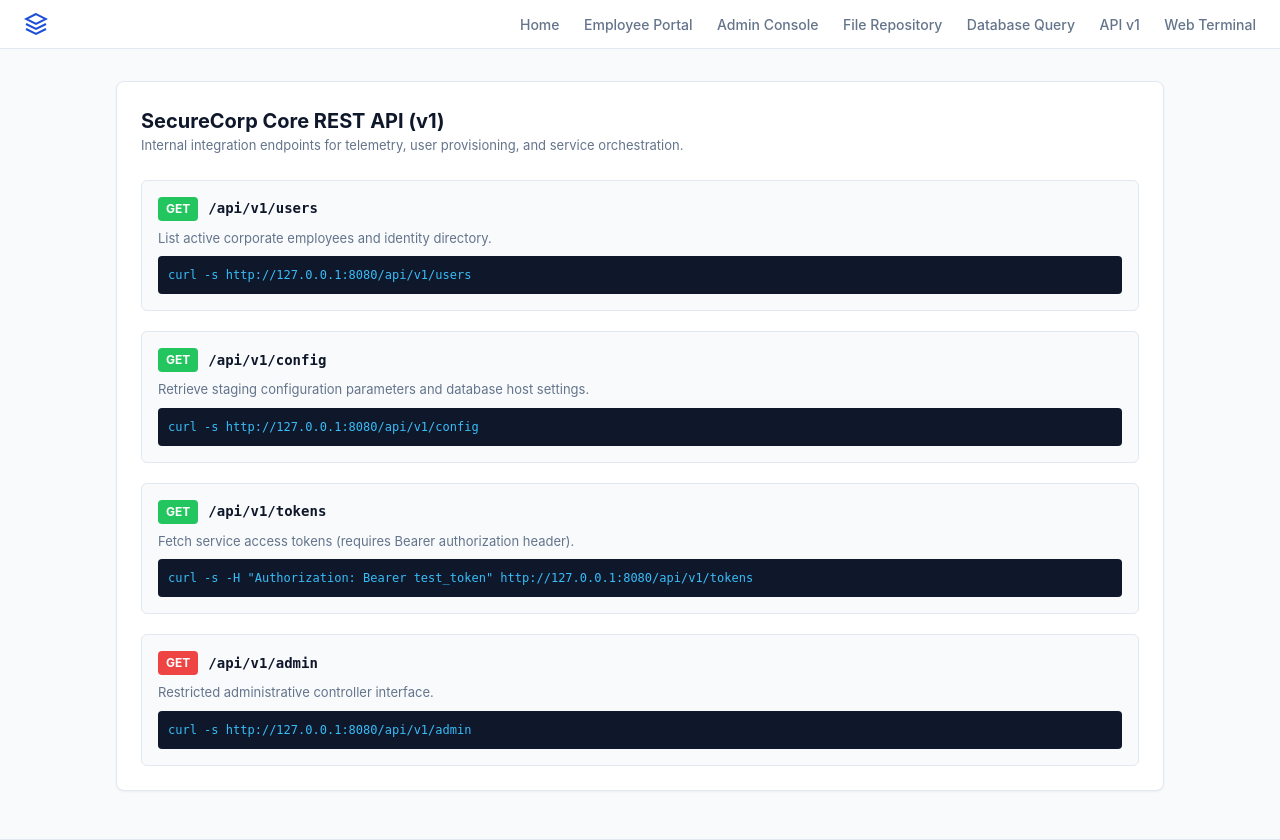
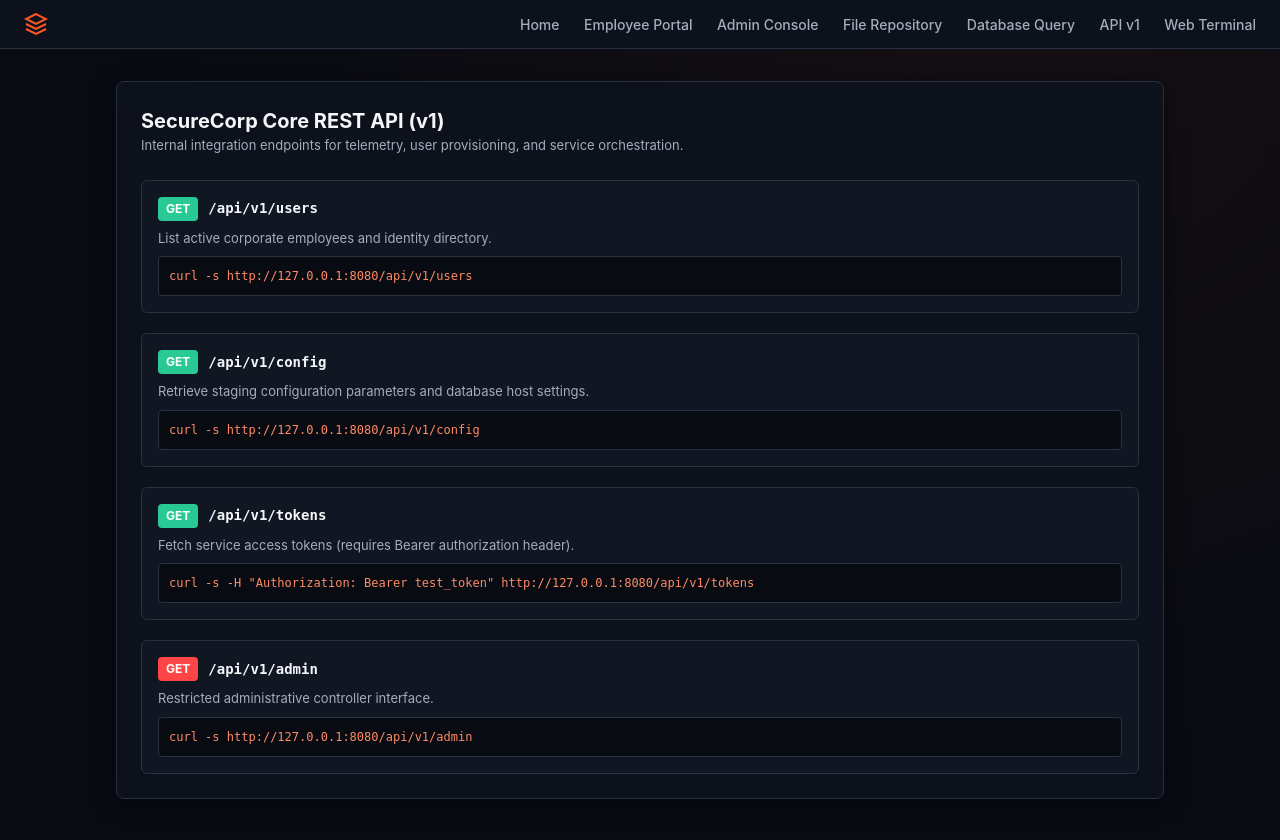
Before and after one commit to chaitanyasai17/honeypot-nexus, a Python web app: template app/honeypot/templates/honeypot/api_docs.html in a window 1280 px wide. Shown: the top 840 px of the page. Run offline with Jinja, Linux system fonts and the light colour scheme; the template is opened without the code that fills it, so the values that code supplies are empty.

Commit message:
feat(ui): complete theme overhaul across honeypot, charts, map, and error views
- Applied premium dark charcoal (#080B12) & orange (#FF5722) palette across all Public Honeypot surfaces
- Aligned overview Chart.js doughnut and bar charts with new threat severity and category tokens
- Updated Leaflet interactive attack map vector layers, marker pulses, and live feeds to orange/red palette
- Modernized error views and SOC details drawers with theme tokens

All 26 pytest tests passing

```diff
--- a/app/honeypot/templates/honeypot/api_docs.html
+++ b/app/honeypot/templates/honeypot/api_docs.html
@@ -10,40 +10,40 @@
   </div>
 
   <div style="display: flex; flex-direction: column; gap: 20px;">
-    <div style="background: #f8fafc; border: 1px solid var(--border); border-radius: 6px; padding: 16px;">
+    <div style="background: #111722; border: 1px solid var(--border); border-radius: 6px; padding: 16px;">
       <div style="display: flex; gap: 10px; align-items: center; margin-bottom: 8px;">
-        <span style="background: #22c55e; color: white; padding: 3px 8px; border-radius: 4px; font-size: 12px; font-weight: 700;">GET</span>
-        <code style="font-size: 14px; font-weight: 600;">/api/v1/users</code>
+        <span style="background: #29C995; color: white; padding: 3px 8px; border-radius: 4px; font-size: 12px; font-weight: 700;">GET</span>
+        <code style="font-size: 14px; font-weight: 600; color: var(--text);">/api/v1/users</code>
       </div>
       <p style="font-size: 13px; color: var(--text-muted); margin-bottom: 8px;">List active corporate employees and identity directory.</p>
-      <pre style="background: #0f172a; color: #38bdf8; padding: 10px; border-radius: 4px; font-size: 12px; overflow-x: auto;">curl -s http://127.0.0.1:8080/api/v1/users</pre>
+      <pre style="background: #080B12; border: 1px solid var(--border); color: #FF8A65; padding: 10px; border-radius: 4px; font-size: 12px; overflow-x: auto;">curl -s http://127.0.0.1:8080/api/v1/users</pre>
     </div>
 
-    <div style="background: #f8fafc; border: 1px solid var(--border); border-radius: 6px; padding: 16px;">
+    <div style="background: #111722; border: 1px solid var(--border); border-radius: 6px; padding: 16px;">
       <div style="display: flex; gap: 10px; align-items: center; margin-bottom: 8px;">
-        <span style="background: #22c55e; color: white; padding: 3px 8px; border-radius: 4px; font-size: 12px; font-weight: 700;">GET</span>
-        <code style="font-size: 14px; font-weight: 600;">/api/v1/config</code>
+        <span style="background: #29C995; color: white; padding: 3px 8px; border-radius: 4px; font-size: 12px; font-weight: 700;">GET</span>
+        <code style="font-size: 14px; font-weight: 600; color: var(--text);">/api/v1/config</code>
       </div>
       <p style="font-size: 13px; color: var(--text-muted); margin-bottom: 8px;">Retrieve staging configuration parameters and database host settings.</p>
-      <pre style="background: #0f172a; color: #38bdf8; padding: 10px; border-radius: 4px; font-size: 12px; overflow-x: auto;">curl -s http://127.0.0.1:8080/api/v1/config</pre>
+      <pre style="background: #080B12; border: 1px solid var(--border); color: #FF8A65; padding: 10px; border-radius: 4px; font-size: 12px; overflow-x: auto;">curl -s http://127.0.0.1:8080/api/v1/config</pre>
     </div>
 
-    <div style="background: #f8fafc; border: 1px solid var(--border); border-radius: 6px; padding: 16px;">
+    <div style="background: #111722; border: 1px solid var(--border); border-radius: 6px; padding: 16px;">
       <div style="display: flex; gap: 10px; align-items: center; margin-bottom: 8px;">
-        <span style="background: #22c55e; color: white; padding: 3px 8px; border-radius: 4px; font-size: 12px; font-weight: 700;">GET</span>
-        <code style="font-size: 14px; font-weight: 600;">/api/v1/tokens</code>
+        <span style="background: #29C995; color: white; padding: 3px 8px; border-radius: 4px; font-size: 12px; font-weight: 700;">GET</span>
+        <code style="font-size: 14px; font-weight: 600; color: var(--text);">/api/v1/tokens</code>
       </div>
       <p style="font-size: 13px; color: var(--text-muted); margin-bottom: 8px;">Fetch service access tokens (requires Bearer authorization header).</p>
-      <pre style="background: #0f172a; color: #38bdf8; padding: 10px; border-radius: 4px; font-size: 12px; overflow-x: auto;">curl -s -H "Authorization: Bearer test_token" http://127.0.0.1:8080/api/v1/tokens</pre>
+      <pre style="background: #080B12; border: 1px solid var(--border); color: #FF8A65; padding: 10px; border-radius: 4px; font-size: 12px; overflow-x: auto;">curl -s -H "Authorization: Bearer test_token" http://127.0.0.1:8080/api/v1/tokens</pre>
     </div>
 
-    <div style="background: #f8fafc; border: 1px solid var(--border); border-radius: 6px; padding: 16px;">
+    <div style="background: #111722; border: 1px solid var(--border); border-radius: 6px; padding: 16px;">
       <div style="display: flex; gap: 10px; align-items: center; margin-bottom: 8px;">
-        <span style="background: #ef4444; color: white; padding: 3px 8px; border-radius: 4px; font-size: 12px; font-weight: 700;">GET</span>
-        <code style="font-size: 14px; font-weight: 600;">/api/v1/admin</code>
+        <span style="background: #FF4545; color: white; padding: 3px 8px; border-radius: 4px; font-size: 12px; font-weight: 700;">GET</span>
+        <code style="font-size: 14px; font-weight: 600; color: var(--text);">/api/v1/admin</code>
       </div>
       <p style="font-size: 13px; color: var(--text-muted); margin-bottom: 8px;">Restricted administrative controller interface.</p>
-      <pre style="background: #0f172a; color: #38bdf8; padding: 10px; border-radius: 4px; font-size: 12px; overflow-x: auto;">curl -s http://127.0.0.1:8080/api/v1/admin</pre>
+      <pre style="background: #080B12; border: 1px solid var(--border); color: #FF8A65; padding: 10px; border-radius: 4px; font-size: 12px; overflow-x: auto;">curl -s http://127.0.0.1:8080/api/v1/admin</pre>
     </div>
   </div>
 </div>
--- a/app/honeypot/templates/honeypot/base.html
+++ b/app/honeypot/templates/honeypot/base.html
@@ -6,33 +6,34 @@
   <title>{% block title %}{{ company }}{% endblock %}</title>
   <style>
     :root {
-      --primary: #1d4ed8;
-      --primary-hover: #1e40af;
-      --bg: #f8fafc;
-      --surface: #ffffff;
-      --border: #e2e8f0;
-      --text: #0f172a;
-      --text-muted: #64748b;
+      --primary: #FF5722;
+      --primary-hover: #E64A19;
+      --bg: #080B12;
+      --surface: #0D111B;
+      --surface-elevated: #111722;
+      --border: #283142;
+      --text: #F4F6FA;
+      --text-muted: #A3ADBD;
     }
     * { box-sizing: border-box; margin: 0; padding: 0; }
-    body { font-family: -apple-system, BlinkMacSystemFont, "Segoe UI", Roboto, Helvetica, Arial, sans-serif; background: var(--bg); color: var(--text); line-height: 1.5; }
+    body { font-family: -apple-system, BlinkMacSystemFont, "Segoe UI", Roboto, Helvetica, Arial, sans-serif; background: var(--bg); background-image: radial-gradient(ellipse at 80% 0%, rgba(255, 87, 34, 0.05) 0%, transparent 60%); color: var(--text); line-height: 1.5; }
     header { background: var(--surface); border-bottom: 1px solid var(--border); padding: 12px 24px; display: flex; justify-content: space-between; align-items: center; }
     .brand { display: flex; align-items: center; gap: 10px; font-weight: 700; font-size: 18px; color: var(--primary); text-decoration: none; }
-    nav a { margin-left: 20px; text-decoration: none; color: var(--text-muted); font-size: 14px; font-weight: 500; }
+    nav a { margin-left: 20px; text-decoration: none; color: var(--text-muted); font-size: 14px; font-weight: 500; transition: color 0.15s ease; }
     nav a:hover, nav a.active { color: var(--primary); }
     .container { max-width: 1080px; margin: 32px auto; padding: 0 16px; }
     footer { text-align: center; padding: 32px 16px; font-size: 13px; color: var(--text-muted); border-top: 1px solid var(--border); margin-top: 48px; background: var(--surface); }
-    .card { background: var(--surface); border: 1px solid var(--border); border-radius: 8px; padding: 24px; box-shadow: 0 1px 3px rgba(0,0,0,0.05); }
-    .btn { display: inline-block; background: var(--primary); color: white; padding: 8px 16px; border-radius: 6px; text-decoration: none; font-size: 14px; font-weight: 600; border: none; cursor: pointer; }
+    .card { background: var(--surface); border: 1px solid var(--border); border-radius: 8px; padding: 24px; box-shadow: 0 4px 20px rgba(0,0,0,0.5); }
+    .btn { display: inline-block; background: var(--primary); color: white; padding: 8px 16px; border-radius: 6px; text-decoration: none; font-size: 14px; font-weight: 600; border: none; cursor: pointer; transition: background 0.15s ease; }
     .btn:hover { background: var(--primary-hover); }
-    .btn-secondary { background: #e2e8f0; color: #334155; }
-    .btn-secondary:hover { background: #cbd5e1; }
+    .btn-secondary { background: #171D29; color: var(--text); border: 1px solid var(--border); }
+    .btn-secondary:hover { background: #202737; }
     .form-group { margin-bottom: 16px; }
-    .form-group label { display: block; font-size: 13px; font-weight: 600; margin-bottom: 6px; color: #334155; }
-    .form-control { width: 100%; padding: 8px 12px; border: 1px solid var(--border); border-radius: 6px; font-size: 14px; outline: none; }
-    .form-control:focus { border-color: var(--primary); box-shadow: 0 0 0 2px rgba(29, 78, 216, 0.2); }
-    .alert-danger { background: #fef2f2; border: 1px solid #fecaca; color: #991b1b; padding: 10px 14px; border-radius: 6px; margin-bottom: 16px; font-size: 13px; }
-    .alert-success { background: #f0fdf4; border: 1px solid #bbf7d0; color: #166534; padding: 10px 14px; border-radius: 6px; margin-bottom: 16px; font-size: 13px; }
+    .form-group label { display: block; font-size: 13px; font-weight: 600; margin-bottom: 6px; color: var(--text-muted); }
+    .form-control { width: 100%; padding: 8px 12px; background: #111722; color: var(--text); border: 1px solid var(--border); border-radius: 6px; font-size: 14px; outline: none; }
+    .form-control:focus { border-color: var(--primary); box-shadow: 0 0 0 2px rgba(255, 87, 34, 0.2); }
+    .alert-danger { background: rgba(255, 69, 69, 0.12); border: 1px solid rgba(255, 69, 69, 0.3); color: #FF4545; padding: 10px 14px; border-radius: 6px; margin-bottom: 16px; font-size: 13px; }
+    .alert-success { background: rgba(41, 201, 149, 0.12); border: 1px solid rgba(41, 201, 149, 0.3); color: #29C995; padding: 10px 14px; border-radius: 6px; margin-bottom: 16px; font-size: 13px; }
   </style>
   {% block head %}{% endblock %}
 </head>
--- a/app/honeypot/templates/honeypot/database.html
+++ b/app/honeypot/templates/honeypot/database.html
@@ -40,7 +40,7 @@
   <div style="overflow-x: auto;">
     <table style="width: 100%; border-collapse: collapse; font-size: 13px; font-family: monospace;">
       <thead>
-        <tr style="background: #f1f5f9; border-bottom: 2px solid var(--border); text-align: left;">
+        <tr style="background: #111722; border-bottom: 2px solid var(--border); text-align: left;">
           {% for h in headers %}
           <th style="padding: 10px 12px;">{{ h }}</th>
           {% endfor %}
--- a/app/honeypot/templates/honeypot/files.html
+++ b/app/honeypot/templates/honeypot/files.html
@@ -13,7 +13,7 @@
       <div style="display: flex; flex-direction: column; gap: 4px;">
         {% for f in folders %}
         {% set f_path = '/' + f %}
-        <a href="/files?path={{ f_path }}" style="padding: 8px 12px; border-radius: 6px; text-decoration: none; font-size: 14px; font-weight: 500; color: {{ 'var(--primary)' if current_folder == f_path else '#334155' }}; background: {{ '#eff6ff' if current_folder == f_path else 'transparent' }};">
+        <a href="/files?path={{ f_path }}" style="padding: 8px 12px; border-radius: 6px; text-decoration: none; font-size: 14px; font-weight: 500; color: {{ 'var(--primary)' if current_folder == f_path else 'var(--text-muted)' }}; background: {{ 'rgba(255, 87, 34, 0.15)' if current_folder == f_path else 'transparent' }};">
           📁 /{{ f }}
         </a>
         {% endfor %}
--- a/app/honeypot/templates/honeypot/index.html
+++ b/app/honeypot/templates/honeypot/index.html
@@ -4,7 +4,7 @@
 
 {% block content %}
 <div style="text-align: center; padding: 40px 0;">
-  <h1 style="font-size: 32px; font-weight: 800; color: #1e293b; margin-bottom: 12px;">Enterprise Infrastructure & Services</h1>
+  <h1 style="font-size: 32px; font-weight: 800; color: var(--text); margin-bottom: 12px;">Enterprise Infrastructure & Services</h1>
   <p style="color: var(--text-muted); max-width: 600px; margin: 0 auto 32px; font-size: 16px;">
     Unified operations portal for internal staff, system administrators, and integration services.
   </p>
--- a/app/honeypot/templates/honeypot/login.html
+++ b/app/honeypot/templates/honeypot/login.html
@@ -6,7 +6,7 @@
 <div style="max-width: 420px; margin: 40px auto;">
   <div class="card">
     <div style="text-align: center; margin-bottom: 24px;">
-      <h2 style="font-size: 20px; font-weight: 700; color: #1e293b;">Employee Sign In</h2>
+      <h2 style="font-size: 20px; font-weight: 700; color: var(--text);">Employee Sign In</h2>
       <p style="color: var(--text-muted); font-size: 13px; margin-top: 4px;">SecureCorp Corporate Single Sign-On (SSO)</p>
     </div>
 
@@ -38,8 +38,8 @@
     {% if config.get('DEMO_MODE') %}
     <div style="margin-top: 24px; padding-top: 16px; border-top: 1px dashed var(--border); font-size: 12px; color: var(--text-muted);">
       <details>
-        <summary style="cursor: pointer; font-weight: 600; color: #b45309;">💡 Demo Evaluation Credentials</summary>
-        <div style="margin-top: 8px; background: #fffbeb; padding: 8px 12px; border-radius: 4px; font-family: monospace;">
+        <summary style="cursor: pointer; font-weight: 600; color: #FFB547;">💡 Demo Evaluation Credentials</summary>
+        <div style="margin-top: 8px; background: #111722; border: 1px solid var(--border); color: var(--text); padding: 8px 12px; border-radius: 4px; font-family: monospace;">
           admin / admin123<br>
           jsmith / Summer2024!<br>
           developer / devpass2024
--- a/app/static/js/core/ui.js
+++ b/app/static/js/core/ui.js
@@ -111,7 +111,7 @@ export async function openEventDetail(id) {
         <div>
           <div style="font-size:11px; font-weight:700; color:var(--hn-text-faint); text-transform:uppercase; margin-bottom:6px;">Detection Rules Triggered</div>
           ${ev.detections && ev.detections.length ? ev.detections.map(d => `
-            <div style="background:rgba(239,70,85,0.08); border:1px solid rgba(239,70,85,0.2); padding:10px; border-radius:6px; margin-bottom:8px;">
+            <div style="background:var(--hn-sev-critical-bg); border:1px solid rgba(255,69,69,0.22); padding:10px; border-radius:6px; margin-bottom:8px;">
               <div style="font-weight:700; font-size:13px; color:var(--hn-critical);">${esc(d.rule_id)}: ${esc(d.attack_type)} (+${d.points} pts)</div>
               <div style="font-size:12px; color:var(--hn-text-dim); margin-top:2px;">${esc(d.reason)}</div>
             </div>
--- a/app/templates/dashboard/attacker_detail.html
+++ b/app/templates/dashboard/attacker_detail.html
@@ -55,13 +55,13 @@
       <div style="font-size: 11px; font-weight: 700; color: var(--hn-text-faint); text-transform: uppercase;">Network Indicators</div>
       <div style="margin-top: 8px; display: flex; gap: 8px;">
         {% if profile.vpn_detected %}
-        <span style="background: rgba(230, 180, 34, 0.2); color: var(--hn-sev-elevated); padding: 4px 8px; border-radius: 4px; font-size: 11px; font-weight: 700;">VPN SUSPECTED</span>
+        <span style="background: var(--hn-sev-elevated-bg); color: var(--hn-sev-elevated); padding: 4px 8px; border-radius: 4px; font-size: 11px; font-weight: 700;">VPN SUSPECTED</span>
         {% endif %}
         {% if profile.tor_detected %}
-        <span style="background: rgba(239, 70, 85, 0.2); color: var(--hn-critical); padding: 4px 8px; border-radius: 4px; font-size: 11px; font-weight: 700;">TOR EXIT NODE</span>
+        <span style="background: var(--hn-sev-critical-bg); color: var(--hn-critical); padding: 4px 8px; border-radius: 4px; font-size: 11px; font-weight: 700;">TOR EXIT NODE</span>
         {% endif %}
         {% if not profile.vpn_detected and not profile.tor_detected %}
-        <span style="background: rgba(63, 182, 139, 0.2); color: var(--hn-sev-normal); padding: 4px 8px; border-radius: 4px; font-size: 11px; font-weight: 700;">STANDARD IP</span>
+        <span style="background: var(--hn-sev-normal-bg); color: var(--hn-sev-normal); padding: 4px 8px; border-radius: 4px; font-size: 11px; font-weight: 700;">STANDARD IP</span>
         {% endif %}
       </div>
       <div style="font-size: 11px; color: var(--hn-text-dim); margin-top: 8px;">Primary: {{ profile.top_attack_type }}</div>
--- a/app/templates/dashboard/attackers.html
+++ b/app/templates/dashboard/attackers.html
@@ -65,8 +65,8 @@
           <td class="mono">${p.total_sessions}</td>
           <td class="mono">${p.total_events}</td>
           <td>
-            ${p.vpn_detected ? '<span style="color:#d97706; font-size:11px; font-weight:700; margin-right:4px;">VPN</span>' : ''}
-            ${p.tor_detected ? '<span style="color:#ef4655; font-size:11px; font-weight:700;">TOR</span>' : ''}
+            ${p.vpn_detected ? '<span style="color:var(--hn-sev-elevated); font-size:11px; font-weight:700; margin-right:4px;">VPN</span>' : ''}
+            ${p.tor_detected ? '<span style="color:var(--hn-critical); font-size:11px; font-weight:700;">TOR</span>' : ''}
             ${!p.vpn_detected && !p.tor_detected ? '<span style="color:var(--hn-text-faint); font-size:11px;">CLEAN</span>' : ''}
           </td>
           <td class="mono">${formatDateTime(p.last_seen)}</td>
--- a/app/templates/dashboard/health.html
+++ b/app/templates/dashboard/health.html
@@ -111,7 +111,7 @@
         <tr>
           <td style="font-weight:600;">${esc(s.name)}</td>
           <td>
-            <span style="background:rgba(63,182,139,0.14); color:var(--hn-ok); font-size:11px; font-weight:700; padding:2px 8px; border-radius:4px;">
+            <span style="background:var(--hn-sev-normal-bg); color:var(--hn-ok); font-size:11px; font-weight:700; padding:2px 8px; border-radius:4px;">
               ● ${esc(s.status.toUpperCase())}
             </span>
           </td>
--- a/app/templates/dashboard/surfaces.html
+++ b/app/templates/dashboard/surfaces.html
@@ -50,7 +50,7 @@
           <div class="hn-panel" style="padding: 20px;">
             <div style="display:flex; justify-content:space-between; align-items:center; margin-bottom:12px;">
               <span style="font-size:24px;">${surfaceIcons[s.surface] || '🛡️'}</span>
-              <span style="background:rgba(63,182,139,0.14); color:var(--hn-ok); font-size:11px; font-weight:700; padding:2px 8px; border-radius:4px;">
+              <span style="background:var(--hn-sev-normal-bg); color:var(--hn-ok); font-size:11px; font-weight:700; padding:2px 8px; border-radius:4px;">
                 ● ${s.status.toUpperCase()}
               </span>
             </div>
```
Also changed, not shown: app/honeypot/templates/honeypot/admin.html (+10 -10 lines), app/honeypot/templates/honeypot/shell.html (+10 -10 lines), app/templates/dashboard/map.html (+40 -40 lines), app/templates/dashboard/overview.html (+12 -12 lines), app/templates/errors/error_base.html (+7 -6 lines).
